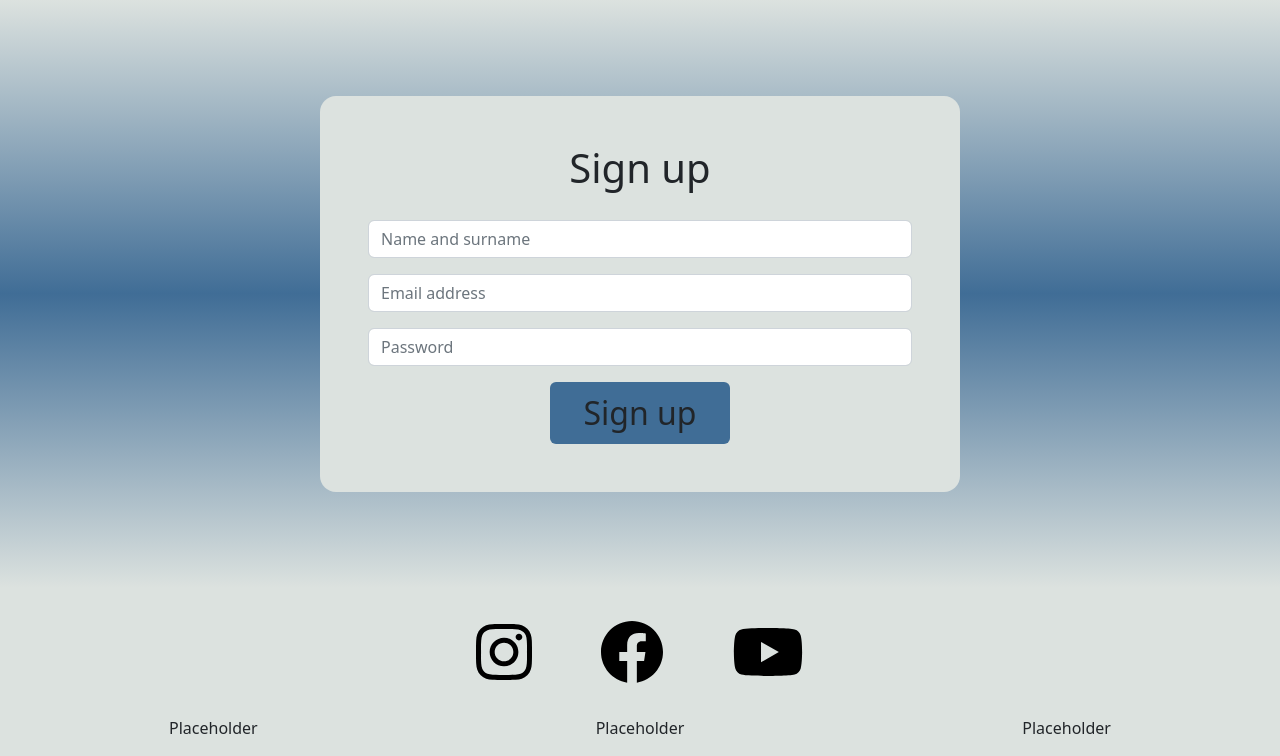
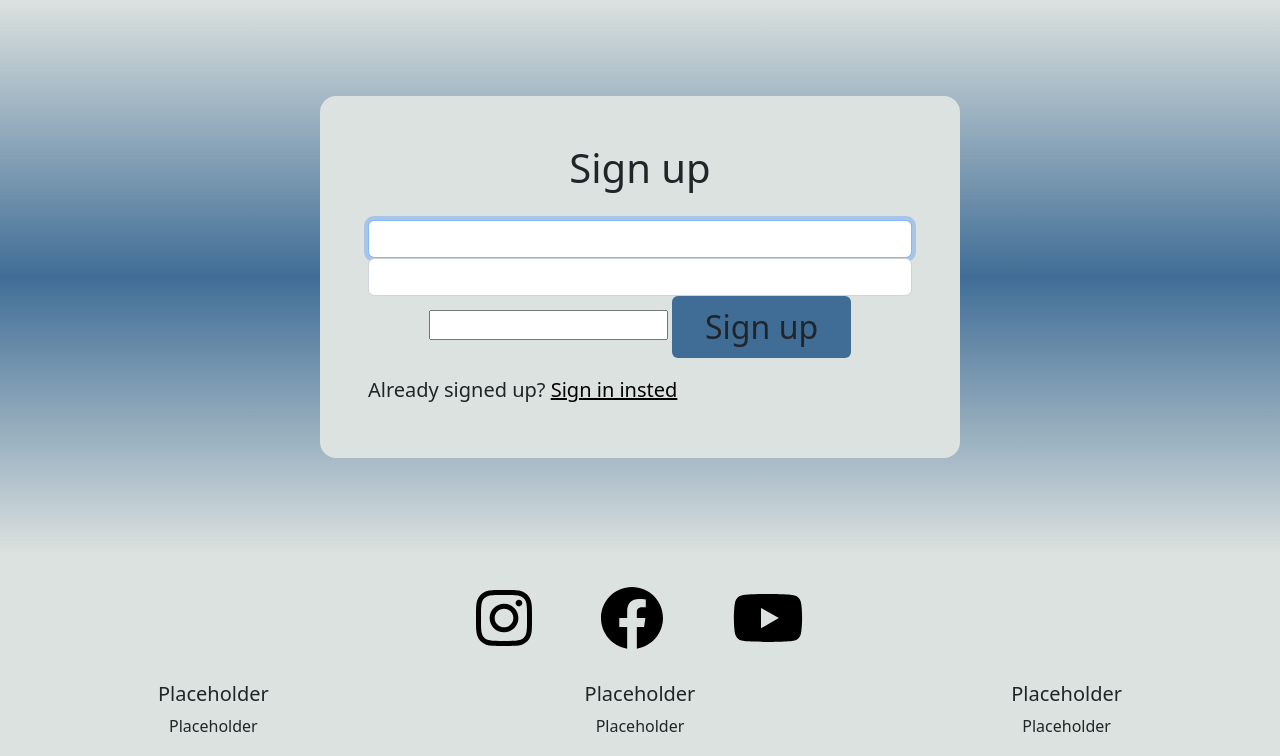
Before and after one commit to KlaudiuszSoltysik/JoBoard, a Django app: page /sign-up/ in a window 1280 px wide. Shown: the part 74-830 px from the top of the page. After the commit the page ends 806 px from the top, so only its background shows below. Run offline with Django 4.2, Linux system fonts and the light colour scheme.

Commit message:
27.10 work

```diff
--- a/base/forms.py
+++ b/base/forms.py
@@ -11,3 +11,6 @@
         fields = ['username',
                   'email',
                   'password1']
+        widgets = {'username': forms.TextInput(attrs={'class': 'form-control'}),
+                   'email': forms.EmailInput(attrs={'class': 'form-control'}),
+                   'password1': forms.PasswordInput(attrs={'class': 'form-control'})}
--- a/base/urls.py
+++ b/base/urls.py
@@ -4,6 +4,7 @@
 
 urlpatterns = [
     path('', views.home, name='home'),
+    path('offers/', views.offers, name='offers'),
     path('sign-up/', views.signUp, name='signUp'),
     path('sign-in/', views.signIn, name='signIn'),
 ]
--- a/base/views.py
+++ b/base/views.py
@@ -11,12 +11,16 @@
 
     return render(request, 'home.html', {'response': response[0:5]})
 
+def offers(request):
+    return render(request, 'offers.html')
+
 def signUp(request):
     form = CreateUserForm()
     context = {'form': form}
 
     if request.method == 'POST':
         form = CreateUserForm(request.POST)
+        print(form.errors)
         if form.is_valid():
             form.save()
 
--- a/static/styles/style.css
+++ b/static/styles/style.css
@@ -43,11 +43,11 @@
 .footer .row {
   margin: 0;
 }
-.footer .container-fluid {
+.footer p {
+  margin: 0;
   text-align: center;
 }
-.footer p {
-  margin: 0;
+.footer h5 {
   text-align: center;
 }
 .footer a {
@@ -101,6 +101,25 @@
 #sign-in h1 {
   padding-bottom: 0.5em;
 }
+#sign-up h5,
+#sign-in h5 {
+  margin-top: 1em;
+  text-align: left;
+}
+#sign-up a,
+#sign-in a {
+  color: black;
+}
+#sign-up img,
+#sign-in img {
+  margin-left: 1em;
+  margin-right: 1em;
+  height: 5em;
+}
+#sign-up hr,
+#sign-in hr {
+  margin: 2em;
+}
 #sign-up .btn,
 #sign-in .btn {
   background-color: #406d96;
--- a/static/styles/style.scss
+++ b/static/styles/style.scss
@@ -58,12 +58,12 @@
     margin: 0;
   }
 
-  .container-fluid {
+  p {
+    margin: 0;
     text-align: center;
   }
 
-  p {
-    margin: 0;
+  h5 {
     text-align: center;
   }
 
@@ -132,6 +132,25 @@
     padding-bottom: 0.5em;
   }
 
+  h5 {
+    margin-top: 1em;
+    text-align: left;
+  }
+
+  a {
+    color: black;
+  }
+
+  img {
+    margin-left: 1em;
+    margin-right: 1em;
+    height: 5em;
+  }
+
+  hr {
+    margin: 2em;
+  }
+
   .btn {
     background-color: $blue-3;
     --bs-btn-font-size: 2em;
@@ -149,3 +168,7 @@
     width: 40em;
   }
 }
+
+#offers {
+
+}
--- a/templates/main.html
+++ b/templates/main.html
@@ -36,7 +36,7 @@
 <body>
   <nav class="navbar navbar-expand-lg bg-light">
     <div class="container-fluid">
-      <a class="navbar-brand" href="{% url 'home' %}"><img src="{% static 'images/logo.png' %}">JoBoard</a>
+      <a class="navbar-brand" href="{% url 'home' %}"><img src="{% static 'images/joboard-logo.png' %}">JoBoard</a>
       <button class="navbar-toggler" type="button" data-bs-toggle="collapse" data-bs-target="#navbarNav"
         aria-controls="navbarNav" aria-expanded="false" aria-label="Toggle navigation">
         <span class="navbar-toggler-icon"></span>
@@ -44,7 +44,7 @@
       <div class="navbar-collapse collapse w-100 order-3 dual-collapse2" id="navbarNav">
         <ul class="navbar-nav ms-auto">
           <li class="nav-item">
-            <a class="nav-link" href="#">Job offers</a>
+            <a class="nav-link" href="{% url 'offers' %}">Job offers</a>
           </li>
           <li class="nav-item">
             <a class="nav-link" href="{% url 'signIn' %}">Sign in</a>
@@ -66,17 +66,17 @@
   <div class="footer">
     <div class="container-fluid">
       <p>
-        <a href="https://www.instagram.com/" target="_blank">
+        <a href="https://github.com/KlaudiuszSoltysik" target="_blank">
           <svg xmlns="http://www.w3.org/2000/svg" viewBox="0 0 448 512">
             <path
               d="M224.1 141c-63.6 0-114.9 51.3-114.9 114.9s51.3 114.9 114.9 114.9S339 319.5 339 255.9 287.7 141 224.1 141zm0 189.6c-41.1 0-74.7-33.5-74.7-74.7s33.5-74.7 74.7-74.7 74.7 33.5 74.7 74.7-33.6 74.7-74.7 74.7zm146.4-194.3c0 14.9-12 26.8-26.8 26.8-14.9 0-26.8-12-26.8-26.8s12-26.8 26.8-26.8 26.8 12 26.8 26.8zm76.1 27.2c-1.7-35.9-9.9-67.7-36.2-93.9-26.2-26.2-58-34.4-93.9-36.2-37-2.1-147.9-2.1-184.9 0-35.8 1.7-67.6 9.9-93.9 36.1s-34.4 58-36.2 93.9c-2.1 37-2.1 147.9 0 184.9 1.7 35.9 9.9 67.7 36.2 93.9s58 34.4 93.9 36.2c37 2.1 147.9 2.1 184.9 0 35.9-1.7 67.7-9.9 93.9-36.2 26.2-26.2 34.4-58 36.2-93.9 2.1-37 2.1-147.8 0-184.8zM398.8 388c-7.8 19.6-22.9 34.7-42.6 42.6-29.5 11.7-99.5 9-132.1 9s-102.7 2.6-132.1-9c-19.6-7.8-34.7-22.9-42.6-42.6-11.7-29.5-9-99.5-9-132.1s-2.6-102.7 9-132.1c7.8-19.6 22.9-34.7 42.6-42.6 29.5-11.7 99.5-9 132.1-9s102.7-2.6 132.1 9c19.6 7.8 34.7 22.9 42.6 42.6 11.7 29.5 9 99.5 9 132.1s2.7 102.7-9 132.1z" />
           </svg></a>
-        <a href="https://www.facebook.com/" target="_blank">
+        <a href="https://www.linkedin.com/in/klaudiusz-so%C5%82tysik-949b73247/?locale=en_US" target="_blank">
           <svg xmlns="http://www.w3.org/2000/svg" viewBox="0 0 512 512">
             <path
               d="M504 256C504 119 393 8 256 8S8 119 8 256c0 123.78 90.69 226.38 209.25 245V327.69h-63V256h63v-54.64c0-62.15 37-96.48 93.67-96.48 27.14 0 55.52 4.84 55.52 4.84v61h-31.28c-30.8 0-40.41 19.12-40.41 38.73V256h68.78l-11 71.69h-57.78V501C413.31 482.38 504 379.78 504 256z" />
           </svg></a>
-        <a href="https://www.youtube.com" target="_blank">
+        <a href="https://www.youtube.com/channel/UCGwhYHBWgjPOk6g3fv59jdg/videos" target="_blank">
           <svg xmlns="http://www.w3.org/2000/svg" viewbox="0 0 576 512">
             <path
               d="M549.655 124.083c-6.281-23.65-24.787-42.276-48.284-48.597C458.781 64 288 64 288 64S117.22 64 74.629 75.486c-23.497 6.322-42.003 24.947-48.284 48.597-11.412 42.867-11.412 132.305-11.412 132.305s0 89.438 11.412 132.305c6.281 23.65 24.787 41.5 48.284 47.821C117.22 448 288 448 288 448s170.78 0 213.371-11.486c23.497-6.321 42.003-24.171 48.284-47.821 11.412-42.867 11.412-132.305 11.412-132.305s0-89.438-11.412-132.305zm-317.51 213.508V175.185l142.739 81.205-142.739 81.201z" />
@@ -85,12 +85,15 @@
     </div>
     <div class="row">
       <div class="col-lg-4 col-md-6 col-sm-12">
+        <h5>Placeholder</h5>
         <p>Placeholder</p>
       </div>
       <div class="col-lg-4 col-md-6 col-sm-12">
+        <h5>Placeholder</h5>
         <p>Placeholder</p>
       </div>
       <div class="col-lg-4 col-md-6 col-sm-12">
+        <h5>Placeholder</h5>
         <p>Placeholder</p>
       </div>
     </div>
--- a/templates/sign-in.html
+++ b/templates/sign-in.html
@@ -1,6 +1,7 @@
 {% extends 'main.html' %}
 
 {% block content %}
+{% load static %}
 
 <section id="sign-in">
   <div class="container-fluid py-5">
@@ -13,7 +14,9 @@
         <input type="password" class="form-control" placeholder="Password">
       </div>
       <input class="btn login_btn" type="submit" value="Sign in">
-    </div>
+      <hr>
+      <p><img src="{% static 'images/google-logo.png' %}"><img src="{% static 'images/facebook-logo.png' %}"></p>
+      </div>
   </div>
 </section>
 
--- a/templates/sign-up.html
+++ b/templates/sign-up.html
@@ -3,19 +3,19 @@
 {% block content %}
 
 <section id="sign-up">
-	<div class="container-fluid py-5">
+  <div class="container-fluid py-5">
     <div class="container my-5 p-5 m-auto">
       <h1>Sign up</h1>
-      <div class="input-group mb-3">
-        <input type="text" class="form-control" placeholder="Name and surname">
+      <div class="form-group">
+        <form action="" method="POST">
+          {% csrf_token %}
+          {{ form.username}}
+          {{ form.email}}
+          {{ form.password1}}
+          <input class="btn login_btn" type="submit" value="Sign up">
+        </form>
       </div>
-      <div class="input-group mb-3">
-        <input type="email" class="form-control" placeholder="Email address">
-      </div>
-      <div class="input-group mb-3">
-        <input type="password" class="form-control" placeholder="Password">
-      </div>
-      <input class="btn login_btn" type="submit" value="Sign up">
+      <h5>Already signed up? <a href="{% url 'signIn' %}">Sign in insted</a></h5>
     </div>
   </div>
 </section>
```
Also changed, not shown: templates/offers.html (added, +9 -0 lines), db.sqlite3, static/images/facebook-logo.png (added), static/images/google-logo.png (added), static/images/joboard-logo.png (renamed from static/images/logo.png), 1 other file.
